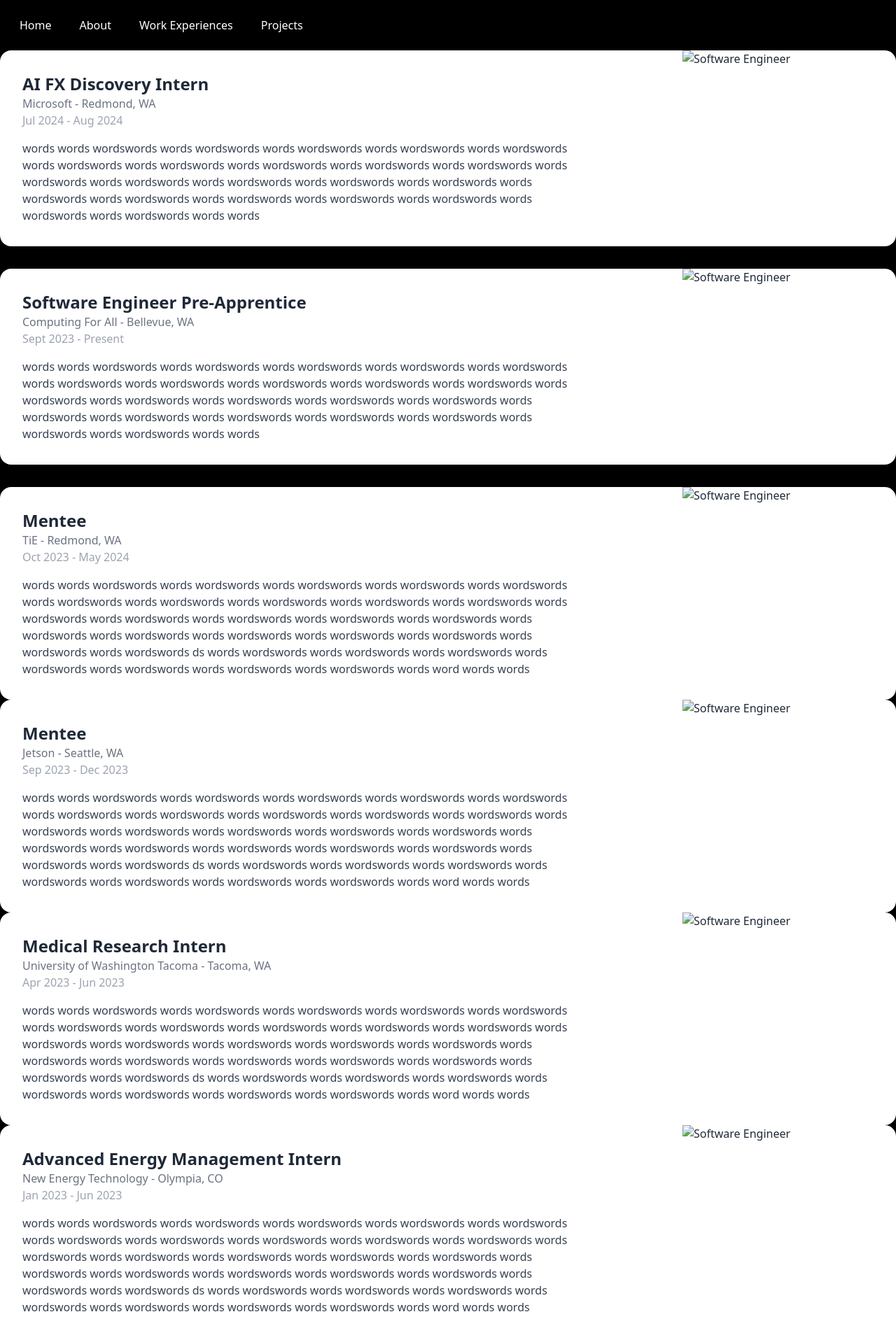
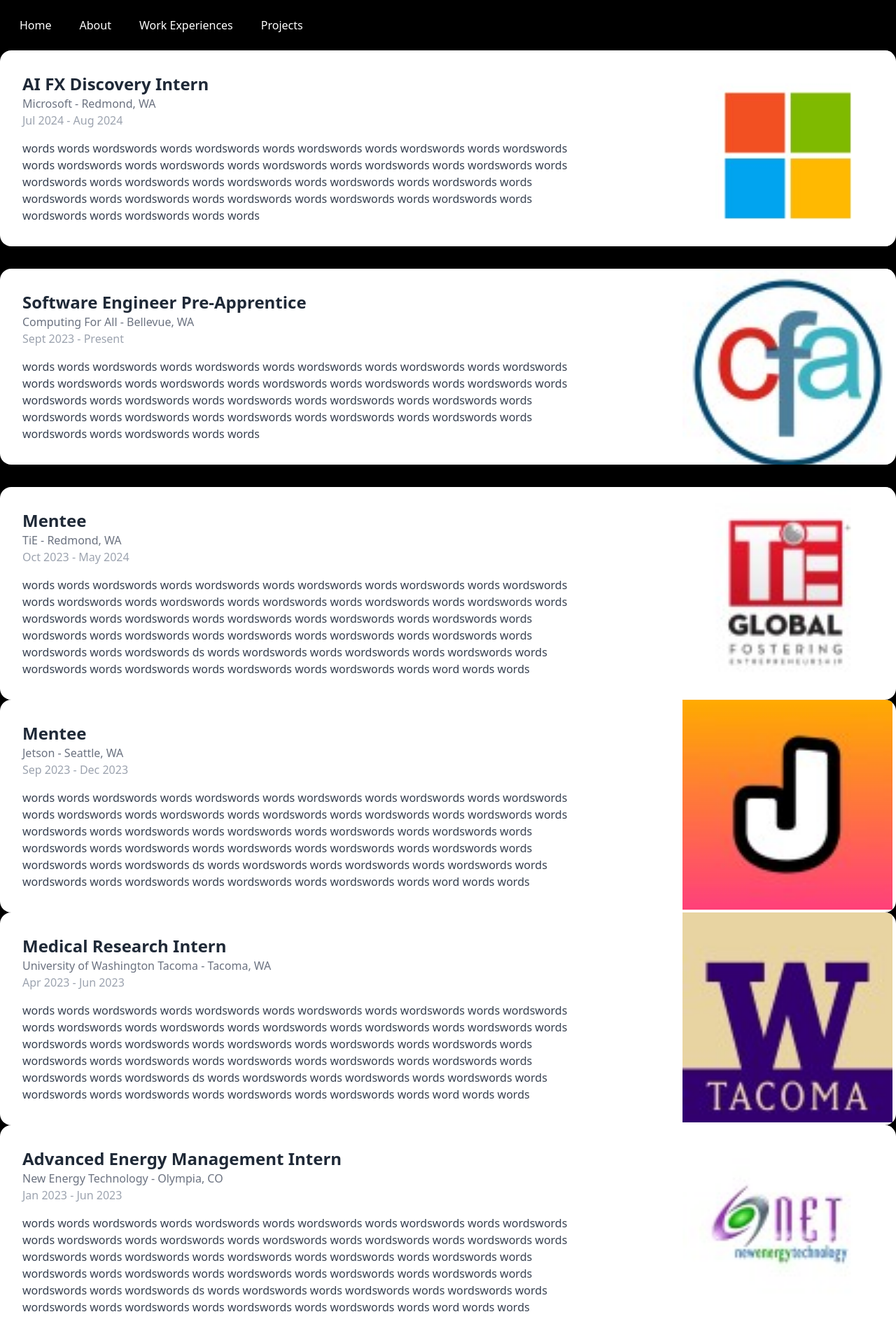
Before and after one commit to Dat-tech30/Portfolio-Website, a plain HTML site: page work_experience.html in a window 1280 px wide. Shown: the top 1895 px of the page at 70% size. Drawn offline with nearby package versions, Linux system fonts and the light colour scheme.

Commit message:
added logos to corresponding experiences

```diff
--- a/work_experience.html
+++ b/work_experience.html
@@ -40,7 +40,7 @@
                     wordswords words wordswords words wordswords words wordswords words wordswords words wordswords
                     words words</p>
             </div>
-            <img src="images/microsoft_logo.jpg" alt="Software Engineer"
+            <img src="logos_images/microsoft_logo.jpg" alt="Software Engineer"
                 style="width: 300px; height: 300px; position: absolute; right: 5px;">
         </div>
 
@@ -57,7 +57,7 @@
                     wordswords words wordswords words wordswords words wordswords words wordswords words wordswords
                     words words</p>
             </div>
-            <img src="images/microsoft_logo.jpg" alt="Software Engineer"
+            <img src="logos_images\computing_for_all_logo.jpg" alt="Software Engineer"
                 style="width: 300px; height: 300px; position: absolute; right: 5px;">
         </div>
     </div>
@@ -78,7 +78,7 @@
                 wordswords words wordswords words wordswords words wordswords words wordswords words word
                 words words</p>
         </div>
-        <img src="images/microsoft_logo.jpg" alt="Software Engineer"
+        <img src="logos_images\tie_logo.jpg" alt="Software Engineer"
             style="width: 300px; height: 300px; position: absolute; right: 5px;">
     </div>
     </div>
@@ -99,7 +99,7 @@
                 wordswords words wordswords words wordswords words wordswords words wordswords words word
                 words words</p>
         </div>
-        <img src="images/microsoft_logo.jpg" alt="Software Engineer"
+        <img src="logos_images\jetsonapp_logo.jpg" alt="Software Engineer"
             style="width: 300px; height: 300px; position: absolute; right: 5px;">
     </div>
     </div>
@@ -121,7 +121,7 @@
                 wordswords words wordswords words wordswords words wordswords words wordswords words word
                 words words</p>
         </div>
-        <img src="images/microsoft_logo.jpg" alt="Software Engineer"
+        <img src="logos_images\UW_Tacoma_logo.jpg" alt="Software Engineer"
             style="width: 300px; height: 300px; position: absolute; right: 5px;">
     </div>
     </div>
@@ -143,7 +143,7 @@
                 wordswords words wordswords words wordswords words wordswords words wordswords words word
                 words words</p>
         </div>
-        <img src="images/microsoft_logo.jpg" alt="Software Engineer"
+        <img src="logos_images\newenergytech_logo.jpg" alt="Software Engineer"
             style="width: 300px; height: 300px; position: absolute; right: 5px;">
     </div>
     </div>
@@ -167,7 +167,7 @@
                 wordswords words wordswords words wordswords words wordswords words wordswords words word
                 words words</p>
         </div>
-        <img src="images/microsoft_logo.jpg" alt="Software Engineer"
+        <img src="logos_images\tps_logo.jpg" alt="Software Engineer"
             style="width: 300px; height: 300px; position: absolute; right: 5px;">
     </div>
     </div>
@@ -191,7 +191,7 @@
                 wordswords words wordswords words wordswords words wordswords words wordswords words word
                 words words</p>
         </div>
-        <img src="images/microsoft_logo.jpg" alt="Software Engineer"
+        <img src="logos_images\tacoma_public_utilities_logo.jpg" alt="Software Engineer"
             style="width: 300px; height: 300px; position: absolute; right: 5px;">
     </div>
     </div>
```
